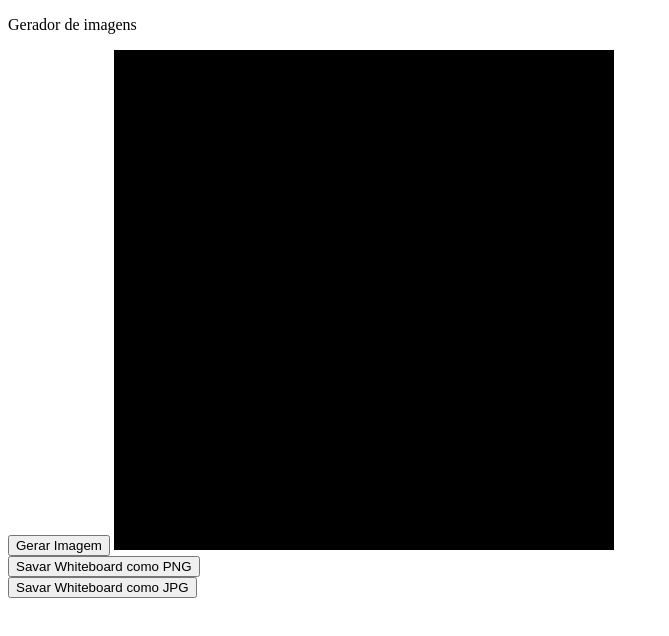
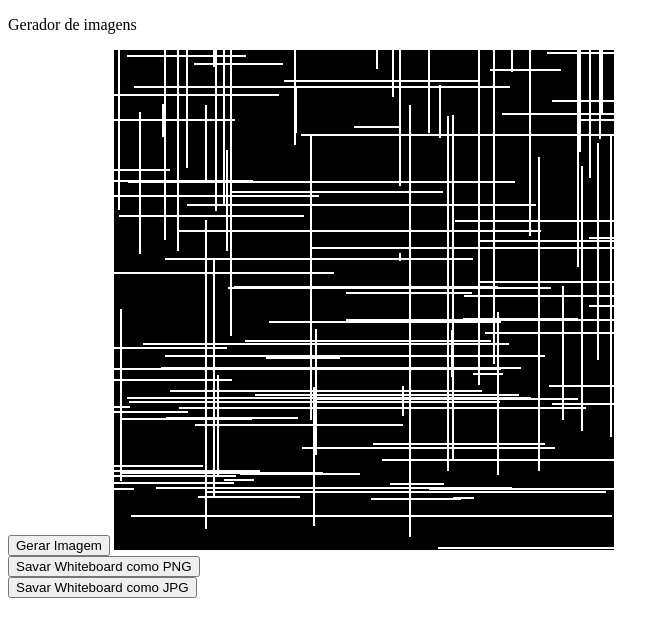
Before and after one commit to fernandojr999/exercicios-logica, a plain HTML site: page Gera Imagens/index.html in a window 1280 px wide. Both pictures are taken after a click on the button "Gerar Imagem". Shown: the whole page, without its empty margins (0-669 px from the left). Drawn offline with Linux system fonts and the light colour scheme.

Commit message:
Update index.html

```diff
--- a/Gera Imagens/index.html
+++ b/Gera Imagens/index.html
@@ -31,41 +31,12 @@
             context.beginPath();
             context.strokeStyle = "rgb(255,255,255)";
 
-            context.lineWidth = 4;
-
-            /************************
-             * Início do Whiteboard
-             ************************/
-            /*var bMouseIsDown = false;
-            canvasWhiteboard.onmousedown = function(e) {
-                bMouseIsDown = true;
-                whiteboardLastX = e.clientX - canvasWhiteboard.offsetLeft + (window.pageXOffset||document.body.scrollLeft||document.documentElement.scrollLeft);
-                whiteboardLastY = e.clientY - canvasWhiteboard.offsetTop + (window.pageYOffset||document.body.scrollTop||document.documentElement.scrollTop);
-                context.moveTo(whiteboardLastX, whiteboardLastY);
-            }
-            canvasWhiteboard.onmouseup = function() {
-                bMouseIsDown = false;
-                whiteboardLastX = -1;
-                whiteboardLastY = -1;
-            }
-            canvasWhiteboard.onmousemove = function(e) {
-                if (bMouseIsDown) {
-                    var iX = e.clientX - canvasWhiteboard.offsetLeft + (window.pageXOffset||document.body.scrollLeft||document.documentElement.scrollLeft);
-                    var iY = e.clientY - canvasWhiteboard.offsetTop + (window.pageYOffset||document.body.scrollTop||document.documentElement.scrollTop);
-                    context.lineTo(iX, iY);
-                    context.stroke();
-                    whiteboardLastX = iX;
-                    whiteboardLastY = iY;
-                }
-            }*/
-            /************************
-             * fim do Whiteboard
-             ************************/
+            context.lineWidth = 2;
 
             // Gerar Imagem
             document.getElementById("btGerarImagem").onclick = function() {
                 // Pega um maximo de 1000 iteracoes
-                let qtdIteracoes = Math.floor(Math.random() * 1000);
+                let qtdIteracoes = Math.floor(Math.random() * 300);
                 console.log(qtdIteracoes);
                 for (let i = 0; i < qtdIteracoes; i++) {
                     // Define a direção: 1 - Direite, 2 - Esquerda, 3 - Cima, 4 - baixo
@@ -79,6 +50,17 @@
 
                     context.moveTo(posInicialX, posInicialY);
 
+                    if(direcao == 0){
+                        context.lineTo(posInicialX + tamanho, posInicialY);
+                    } else if(direcao == 1){
+                        context.lineTo(posInicialX - tamanho, posInicialY);
+                    } else if(direcao == 2){
+                        context.lineTo(posInicialX , posInicialY -tamanho);
+                    } else if(direcao == 3){
+                        context.lineTo(posInicialX, posInicialY + tamanho);
+                    }
+
+                    context.stroke();
                 }
             }
 
```
